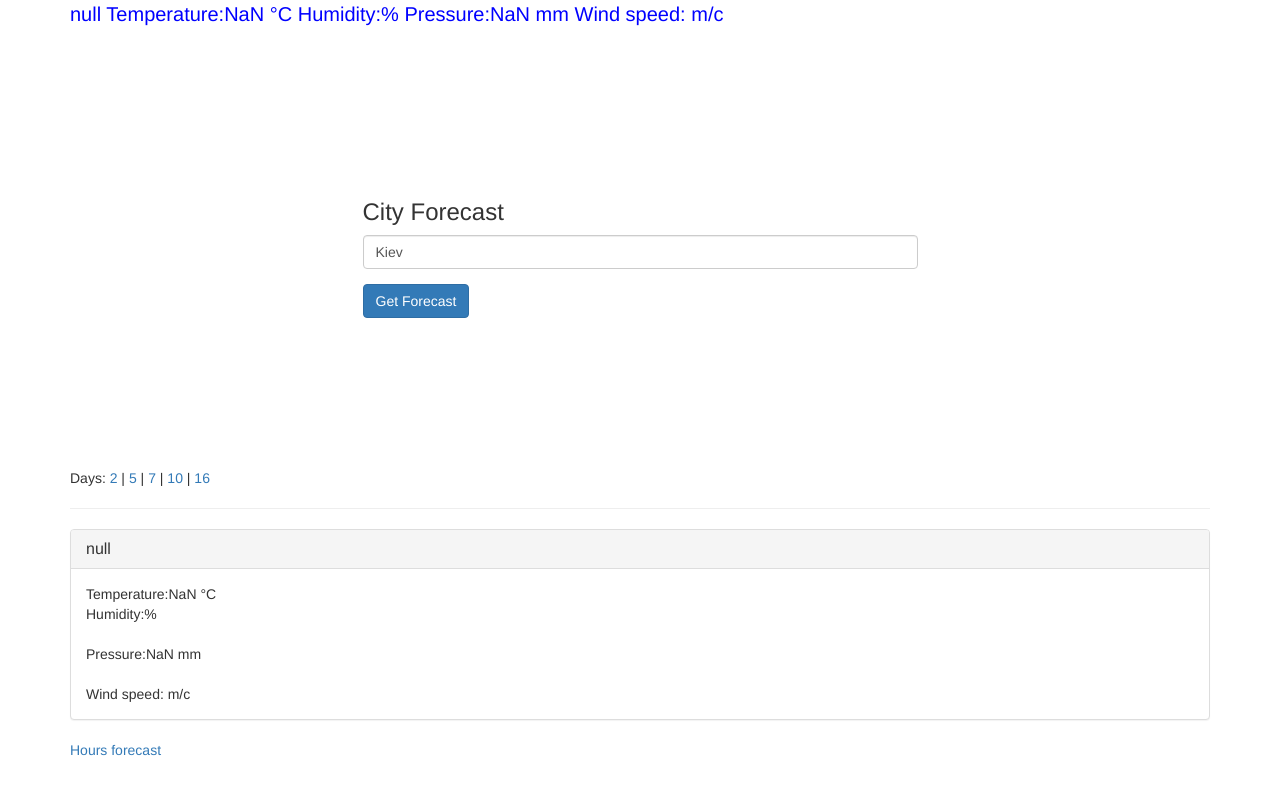
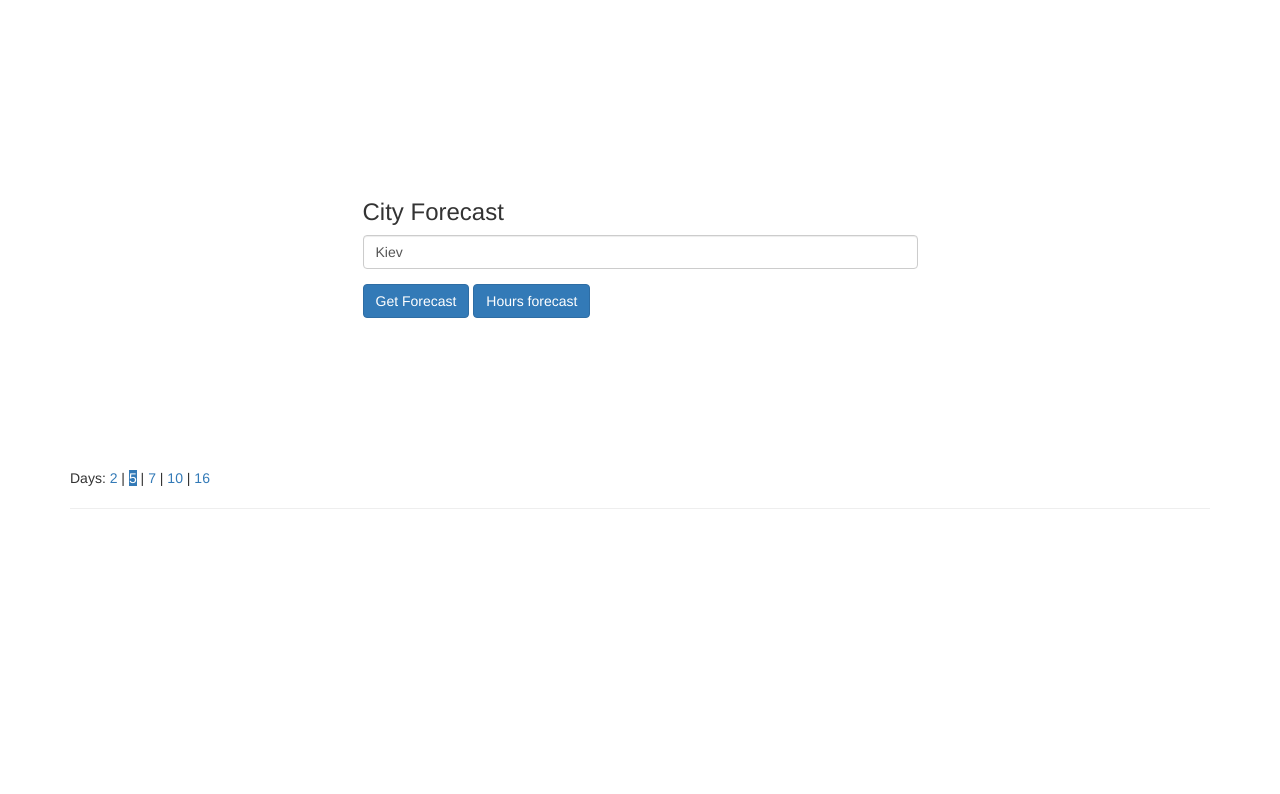
Before and after one commit to OleksandraTymchenko/WeatherApp, a website: page index.html at #/forecast in a window 1280 px wide. Drawn offline with nearby package versions, Linux system fonts and the light colour scheme; some packages are replaced by stand-ins of ours.

Commit message:
added changes

```diff
--- a/app.js
+++ b/app.js
@@ -37,7 +37,7 @@ weatherApp.service('cityService',function(){
 
 weatherApp.controller('homeController',['$scope','$route','$location','$resource', '$routeParams', 'cityService',function($scope,$route,$location,$resource, $routeParams, cityService){
   $scope.city = cityService.city;
-  $scope.days = $routeParams.days || '3';
+  $scope.days = $routeParams.days || '5';
   $scope.$watch('city',function(){
   cityService.city = $scope.city;
   });
--- a/home.html
+++ b/home.html
@@ -1,6 +1,6 @@
 <div class="hero">
            <div class="currentW ">
-           <span>  {{convertToDay(weatherResult1.dt)  | date:"EEE dd/MM/yyyy 'at' h:mma"}}</span>
+           <span> CURRENT WEATHER: {{convertToDay(weatherResult1.dt)  | date:"EEE dd/MM/yyyy 'at' h:mma"}}</span>
             <span>Temperature:{{convertToCelsius(weatherResult1.main.temp)}}<img src= http://openweathermap.org/img/w/{{weatherResult1.weather[0].icon}}.png></span>
             <span>Humidity:{{weatherResult1.main.humidity}}%</span>
             <span>Pressure:{{convertTommHg(weatherResult1.main.pressure)}}</span>
@@ -15,6 +15,7 @@
      <input type="text" ng-model="city" class="form-control">
      </div>
   <input type="submit" value="Get Forecast" ng-click="reloadRoute()" class="btn btn-primary"/>
+  <a href="#/forecast" class="btn btn-primary">Hours forecast</a>
   </form>
  </div>
  </div>
@@ -37,19 +38,3 @@
         </div>
       </div>
     </div>
-  <div class="row">
-        <div class="col-md-12">
-          <div class="panel panel-default" >
-            <div class="panel-heading">
-              <h3 class="panel-title">  {{convertToDay(weatherResult1.dt)  | date:"EEE dd/MM/yyyy 'at' h:mma"}}</h3>
-            </div>
-            <div class="panel-body">Temperature:{{convertToCelsius(weatherResult1.main.temp)}}<img src= http://openweathermap.org/img/w/{{weatherResult1.weather[0].icon}}.png>
-            <div>Humidity:{{weatherResult1.main.humidity}}%</div><br/>
-            <div>Pressure:{{convertTommHg(weatherResult1.main.pressure)}}</div><br/>
-            <div>Wind speed: {{weatherResult1.wind.speed}} m/c</div>
-            <div>{{weatherResult1.weather[0].description}}</div>
-            </div>
-         </div>
-        </div>
-    </div>
-    <a href="#/forecast">Hours forecast</a>
--- a/style.css
+++ b/style.css
@@ -1,3 +1,6 @@
+html {
+  font-size: 10px;
+}
 .hero {
 
   background: url("../../img/bg.jpg") no-repeat center center;
@@ -11,6 +14,6 @@
 }
 
 .currentW {
-	color: blue;
+	color: white;
 	font-size:20px;
 }
```
Also changed, not shown: forecast.html (+1 -1 lines).
